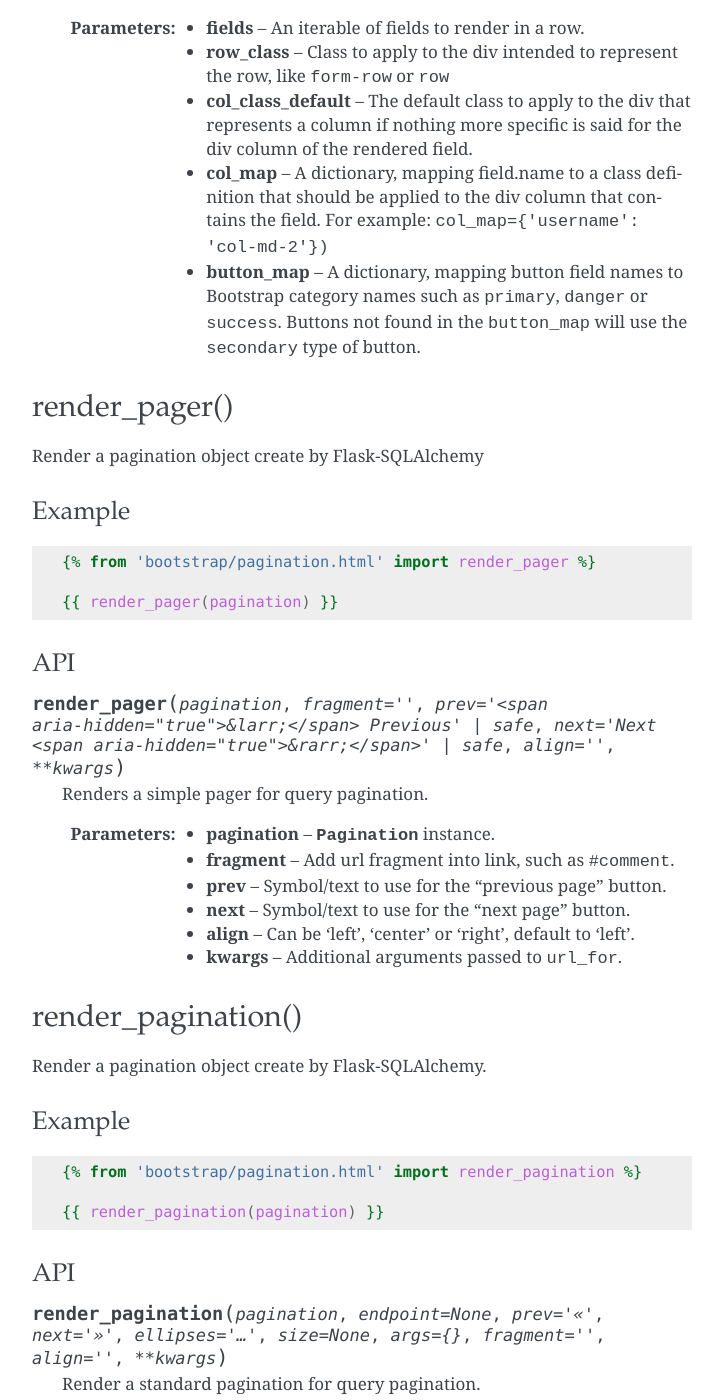
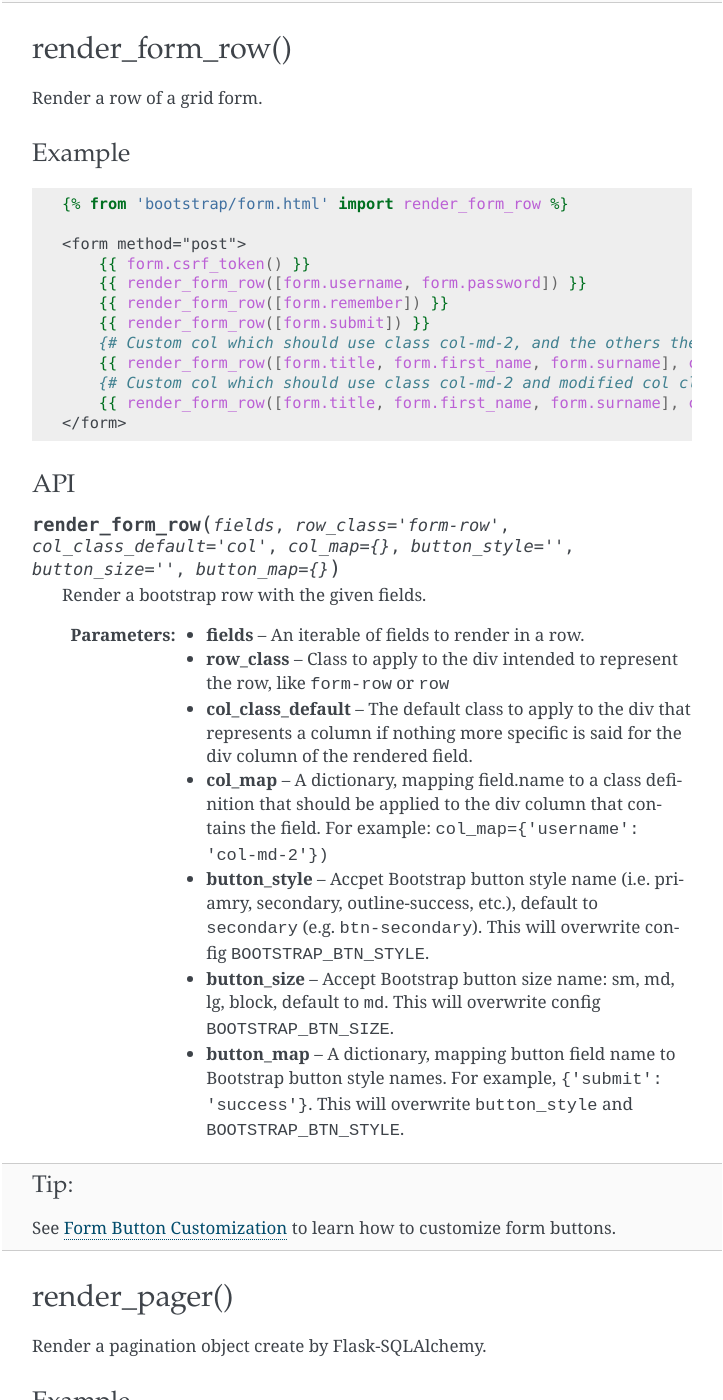
Before and after one commit to helloflask/bootstrap-flask, a Sphinx documentation site: the page built from docs/macros.rst, in a window 1280 px wide and 1400 px high, scrolled down 4076 px. Shown: the whole window, without its empty margins (388-1111 px from the left). Built offline with Sphinx 7.4.7, drawn with Linux system fonts in a browser that asks for light colours; some of the changed text lies outside the part shown.

Commit message:
Update docs and changelog

```diff
--- a/CHANGES.rst
+++ b/CHANGES.rst
@@ -7,6 +7,8 @@ Changelog
 - Fix ``enctype`` attribute setting for WTForms ``MultipleFileField`` (`Flask-Bootstrap #198<https://github.com/mbr/flask-bootstrap/issues/198>`__).
 - Fix WTForms field class append bug when using ``render_kw={'class': 'my-class'}`` (`#53 <https://github.com/greyli/bootstrap-flask/issues/53>`__).
 - Fix WTForms field description not showing for ``BooleanField`` (`Flask-Bootstrap #197<https://github.com/mbr/flask-bootstrap/issues/197>`__).
+- Add configuration variable ``BOOTSTRAP_BTN_STYLE``(default to ``primary``) and ``BOOTSTRAP_BTN_SIZE``(default to ``md``) to set default form button style and size globally.
+- Add parameter ``button_style`` and ``button_map`` for ``render_form`` and ``render_field`` to set button style and size.
 
 1.2.0
 ------
--- a/docs/macros.rst
+++ b/docs/macros.rst
@@ -88,7 +88,7 @@ Example
 API
 ~~~~
 
-.. py:function:: render_field(field, form_type="basic", horizontal_columns=('lg', 2, 10), button_map={})
+.. py:function:: render_field(field, form_type="basic", horizontal_columns=('lg', 2, 10), button_style="", button_size="", button_map={})
 
     Render a single form field.
 
@@ -98,11 +98,14 @@ API
     :param horizontal_columns: When using the horizontal layout, layout forms
                               like this. Must be a 3-tuple of ``(column-type,
                               left-column-size, right-column-size)``.
-    :param button_map: A dictionary, mapping button field names to Bootstrap category names such as
-                      ``primary``, ``danger`` or ``success``. Buttons not found
-                      in the ``button_map`` will use the ``secondary`` type of
-                      button.
+    :param button_style: Accpet Bootstrap button style name (i.e. priamry, secondary, outline-success, etc.),
+                    default to ``secondary`` (e.g. ``btn-secondary``). This will overwrite config ``BOOTSTRAP_BTN_STYLE``.
+    :param button_size: Accept Bootstrap button size name: sm, md, lg, block, default to ``md``. This will
+                    overwrite config ``BOOTSTRAP_BTN_SIZE``.
+    :param button_map: A dictionary, mapping button field name to Bootstrap button style names. For example,
+                      ``{'submit': 'success'}``. This will overwrite ``button_style`` and ``BOOTSTRAP_BTN_STYLE``.
 
+.. tip:: See :ref:`button_customizatoin` to learn how to customize form buttons.
 
 render_form()
 ---------------
@@ -128,6 +131,8 @@ API
                     form_type="basic",\
                     horizontal_columns=('lg', 2, 10),\
                     enctype=None,\
+                    button_style="",\
+                    button_size="",\
                     button_map={},\
                     id="",\
                     novalidate=False,\
@@ -148,10 +153,12 @@ API
     :param enctype: ``<form>`` enctype attribute. If ``None``, will
                     automatically be set to ``multipart/form-data`` if a
                     :class:`~wtforms.fields.FileField` is present in the form.
-    :param button_map: A dictionary, mapping button field names to names such as
-                      ``primary``, ``danger`` or ``success``. For example,
-                      ``{'submit': 'success'}``. Buttons not found in the
-                      ``button_map`` will use the ``default`` type of button.
+    :param button_style: Accpet Bootstrap button style name (i.e. priamry, secondary, outline-success, etc.),
+                    default to ``secondary`` (e.g. ``btn-secondary``). This will overwrite config ``BOOTSTRAP_BTN_STYLE``.
+    :param button_size: Accept Bootstrap button size name: sm, md, lg, block, default to ``md``. This will
+                    overwrite config ``BOOTSTRAP_BTN_SIZE``.
+    :param button_map: A dictionary, mapping button field name to Bootstrap button style names. For example,
+                      ``{'submit': 'success'}``. This will overwrite ``button_style`` and ``BOOTSTRAP_BTN_STYLE``.
     :param id: The ``<form>`` id attribute.
     :param novalidate: Flag that decide whether add ``novalidate`` class in ``<form>``.
     :param render_kw: A dictionary, specifying custom attributes for the
@@ -167,10 +174,12 @@ API
     :param hiddens: If ``True``, render errors of hidden fields as well. If
                    ``'only'``, render *only* these.
 
+.. tip:: See :ref:`button_customizatoin` to learn how to customize form buttons.
+
 render_form_row()
 ------------------
 
-Render a row of a grid form
+Render a row of a grid form.
 
 Example
 ~~~~~~~~
@@ -184,6 +193,10 @@ Example
         {{ render_form_row([form.username, form.password]) }}
         {{ render_form_row([form.remember]) }}
         {{ render_form_row([form.submit]) }}
+        {# Custom col which should use class col-md-2, and the others the defaults: #}
+        {{ render_form_row([form.title, form.first_name, form.surname], col_map={'title': 'col-md-2'}) }}
+        {# Custom col which should use class col-md-2 and modified col class for the default of the other fields: #}
+        {{ render_form_row([form.title, form.first_name, form.surname], col_class_default='col-md-5', col_map={'title': 'col-md-2'}) }}
     </form>
 
 API
@@ -192,10 +205,12 @@ API
 .. py:function:: render_form_row(fields,\
                                  row_class='form-row',\
                                  col_class_default='col',\
-                                 col_map={},
+                                 col_map={},\
+                                 button_style="",\
+                                 button_size="",\
                                  button_map={})
 
-    Render a bootstrap row with the given fields
+    Render a bootstrap row with the given fields.
 
     :param fields: An iterable of fields to render in a row.
     :param row_class: Class to apply to the div intended to represent the row, like ``form-row``
@@ -204,17 +219,19 @@ API
                                 if nothing more specific is said for the div column of the rendered field.
     :param col_map: A dictionary, mapping field.name to a class definition that should be applied to
                             the div column that contains the field. For example: ``col_map={'username': 'col-md-2'})``
-    :param button_map: A dictionary, mapping button field names to Bootstrap category names such as
-                      ``primary``, ``danger`` or ``success``. Buttons not found
-                      in the ``button_map`` will use the ``secondary`` type of
-                      button.
+    :param button_style: Accpet Bootstrap button style name (i.e. priamry, secondary, outline-success, etc.),
+                    default to ``secondary`` (e.g. ``btn-secondary``). This will overwrite config ``BOOTSTRAP_BTN_STYLE``.
+    :param button_size: Accept Bootstrap button size name: sm, md, lg, block, default to ``md``. This will
+                    overwrite config ``BOOTSTRAP_BTN_SIZE``.
+    :param button_map: A dictionary, mapping button field name to Bootstrap button style names. For example,
+                      ``{'submit': 'success'}``. This will overwrite ``button_style`` and ``BOOTSTRAP_BTN_STYLE``.
 
-
+.. tip:: See :ref:`button_customizatoin` to learn how to customize form buttons.
 
 render_pager()
 -----------------
 
-Render a pagination object create by Flask-SQLAlchemy
+Render a pagination object create by Flask-SQLAlchemy.
 
 Example
 ~~~~~~~~
```
Also changed, not shown: docs/advanced.rst (added, +126 -0 lines), docs/index.rst (+4 -3 lines).
